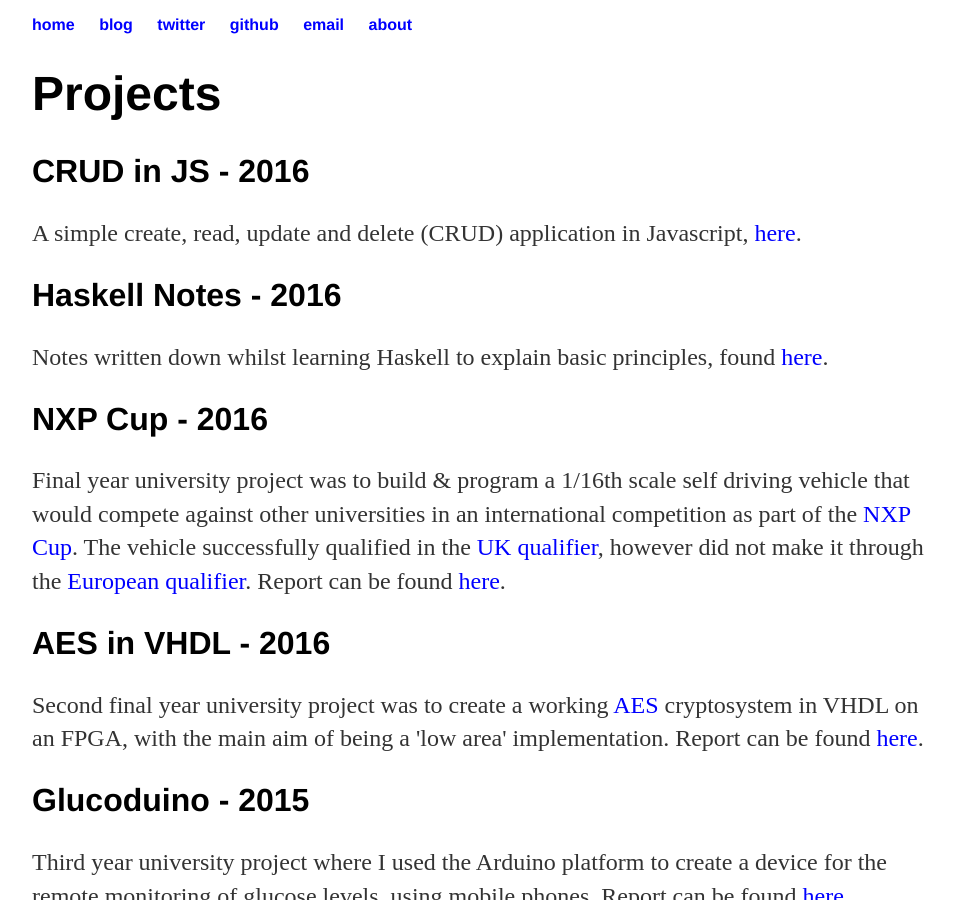
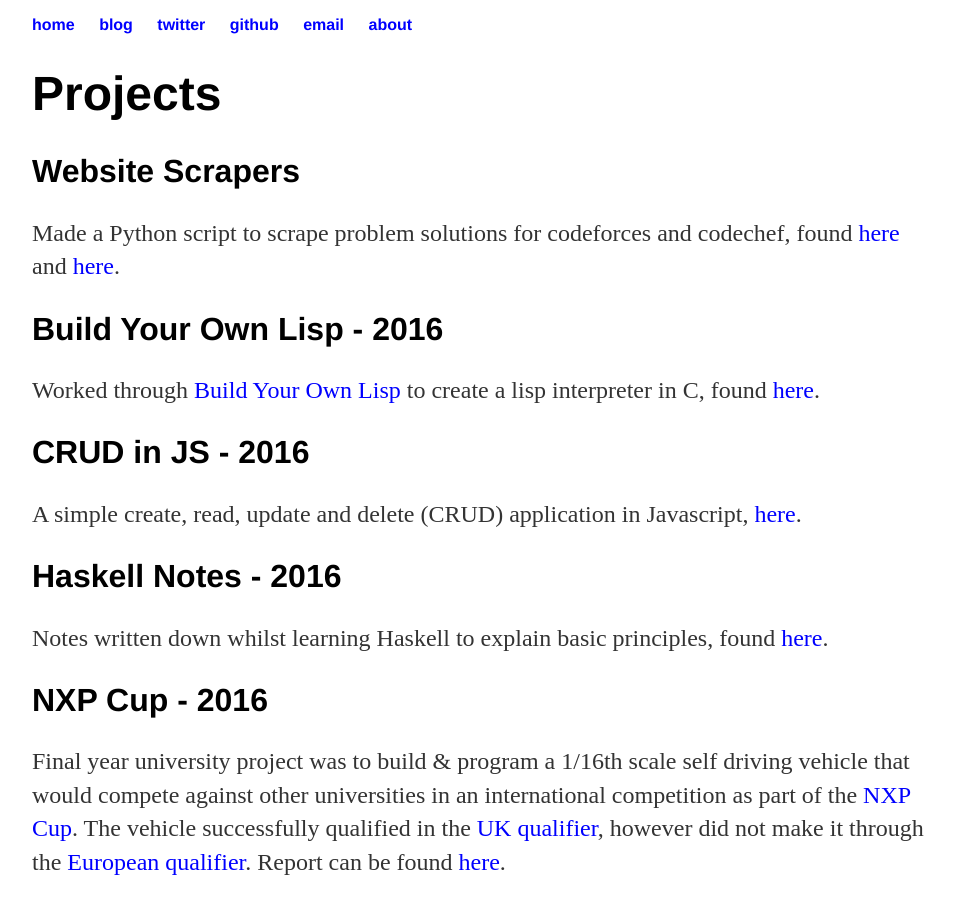
Before and after one commit to bentrevett/bentrevett.github.io, a Jekyll site: the page built from index.html, in a window 1280 px wide and 900 px high. Shown: the whole window, without its empty margins (160-1114 px from the left). Built offline with Jekyll 4.4.1, drawn with Linux system fonts in a browser that asks for light colours.

Commit message:
Update index.html

```diff
--- a/index.html
+++ b/index.html
@@ -3,6 +3,10 @@ layout: default
 title: Ben Trevett | Projects
 ---
 	<h1>Projects</h1>
+	<h2>Website Scrapers</h2>
+	<p>Made a Python script to scrape problem solutions for codeforces and codechef, found <a href="https://github.com/bentrevett/codeforces-scraper">here</a> and <a href="https://github.com/bentrevett/codechef-scraper">here</a>.</p>
+	<h2>Build Your Own Lisp - 2016</h2>
+	<p>Worked through <a href="buildyourownlisp.com">Build Your Own Lisp</a> to create a lisp interpreter in C, found <a href="https://github.com/bentrevett/buildyourownlisp">here</a>.</p>
 	<h2>CRUD in JS - 2016</h2>
 	<p>A simple create, read, update and delete (CRUD) application in Javascript, <a href="/crud">here</a>.</p>
 	<h2>Haskell Notes - 2016</h2>
```
